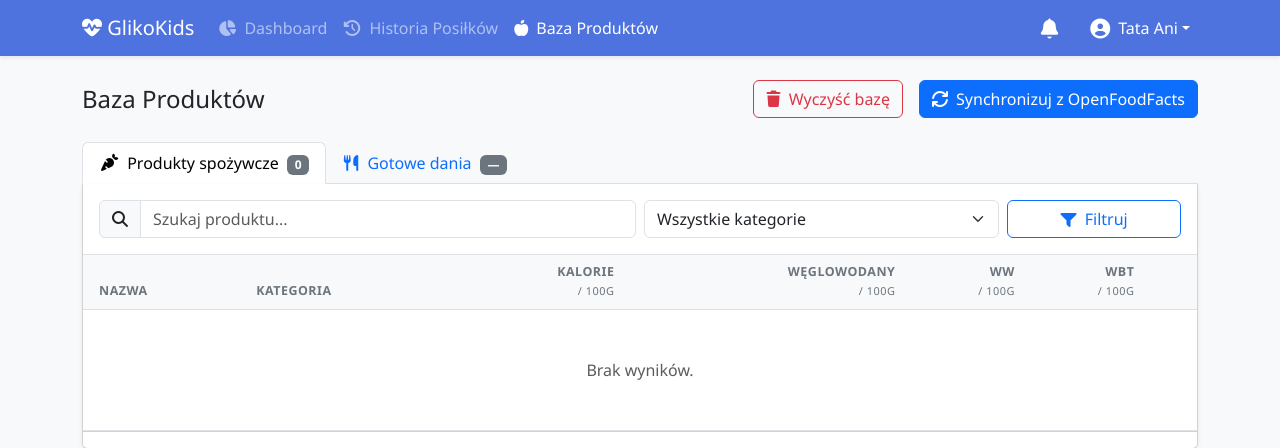
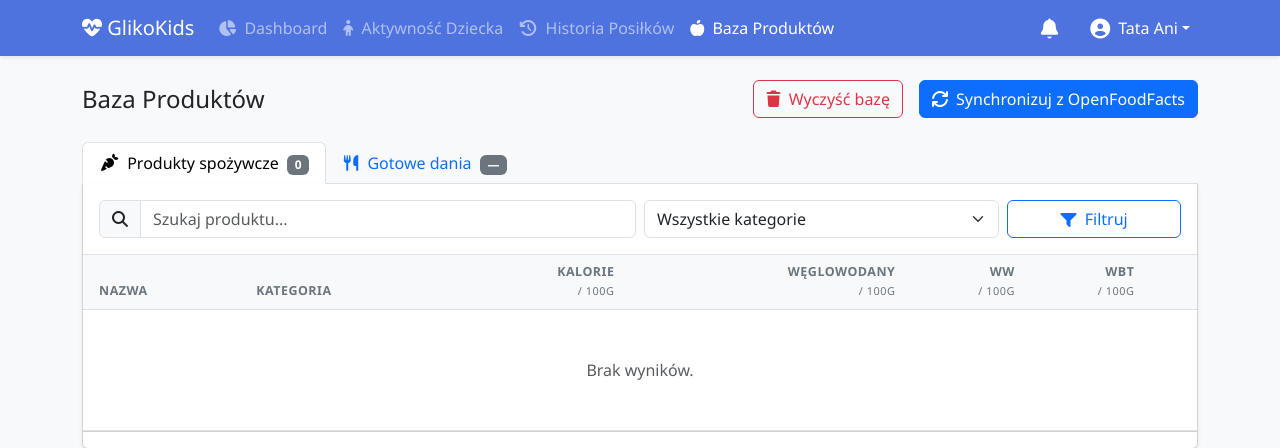
Before and after one commit to sylwiag01/Projekt_grupowy, a Flask app: page /baza_rodzic in a window 1280 px wide. Shown: the top 448 px of the page. Run offline with Flask 3, Linux system fonts and the light colour scheme; the visitor is signed in with stand-in values (Sample User, id 1); data that the repository does not hold is empty.

Commit message:
Add "Aktywność Dziecka" link to navbar, update HTML structure for consistency and readability

```diff
--- a/templates/baza_rodzic.html
+++ b/templates/baza_rodzic.html
@@ -32,10 +32,16 @@
                     <a class="nav-link" href="/rodzic"><i class="fas fa-chart-pie me-1"></i> Dashboard</a>
                 </li>
                 <li class="nav-item">
-                    <a class="nav-link" href="/historia_rodzic"><i class="fas fa-history me-1"></i> Historia Posiłków</a>
+                    <a class="nav-link" href="{{ url_for('aktywnosc_dziecka') }}"><i class="fas fa-child me-1"></i>
+                        Aktywność Dziecka</a>
                 </li>
                 <li class="nav-item">
-                    <a class="nav-link active" aria-current="page" href="/baza_rodzic"><i class="fas fa-apple-alt me-1"></i> Baza Produktów</a>
+                    <a class="nav-link" href="/historia_rodzic"><i class="fas fa-history me-1"></i> Historia
+                        Posiłków</a>
+                </li>
+                <li class="nav-item">
+                    <a class="nav-link active" aria-current="page" href="/baza_rodzic"><i
+                            class="fas fa-apple-alt me-1"></i> Baza Produktów</a>
                 </li>
             </ul>
             <ul class="navbar-nav ms-auto align-items-center">
@@ -43,7 +49,8 @@
                     <a class="nav-link text-white" href="#"><i class="fas fa-bell fa-lg"></i></a>
                 </li>
                 <li class="nav-item dropdown">
-                    <a class="nav-link dropdown-toggle text-white d-flex align-items-center" href="#" data-bs-toggle="dropdown">
+                    <a class="nav-link dropdown-toggle text-white d-flex align-items-center" href="#"
+                       data-bs-toggle="dropdown">
                         <i class="fas fa-user-circle fa-lg me-2"></i> Tata Ani
                     </a>
                     <ul class="dropdown-menu dropdown-menu-end shadow">
@@ -75,7 +82,8 @@
     <!-- Tabs -->
     <ul class="nav nav-tabs mb-0" id="mainTabs">
         <li class="nav-item">
-            <button class="nav-link active" data-bs-toggle="tab" data-bs-target="#tab-produce" onclick="onTabClick('produce')">
+            <button class="nav-link active" data-bs-toggle="tab" data-bs-target="#tab-produce"
+                    onclick="onTabClick('produce')">
                 <i class="fas fa-carrot me-1"></i> Produkty spożywcze
                 <span class="badge bg-secondary ms-1" id="produce-total-badge">—</span>
             </button>
@@ -133,9 +141,11 @@
                             </tr>
                             </thead>
                             <tbody id="produce-tbody">
-                                <tr><td colspan="7" class="text-center text-muted py-5">
+                            <tr>
+                                <td colspan="7" class="text-center text-muted py-5">
                                     Kliknij <strong>Synchronizuj</strong>, aby pobrać dane z OpenFoodFacts.
-                                </td></tr>
+                                </td>
+                            </tr>
                             </tbody>
                         </table>
                     </div>
@@ -187,9 +197,11 @@
                             </tr>
                             </thead>
                             <tbody id="dishes-tbody">
-                                <tr><td colspan="7" class="text-center text-muted py-5">
+                            <tr>
+                                <td colspan="7" class="text-center text-muted py-5">
                                     Kliknij <strong>Synchronizuj</strong>, aby pobrać dane z OpenFoodFacts.
-                                </td></tr>
+                                </td>
+                            </tr>
                             </tbody>
                         </table>
                     </div>
```
Lines whose indentation alone changed are shown as unchanged.
